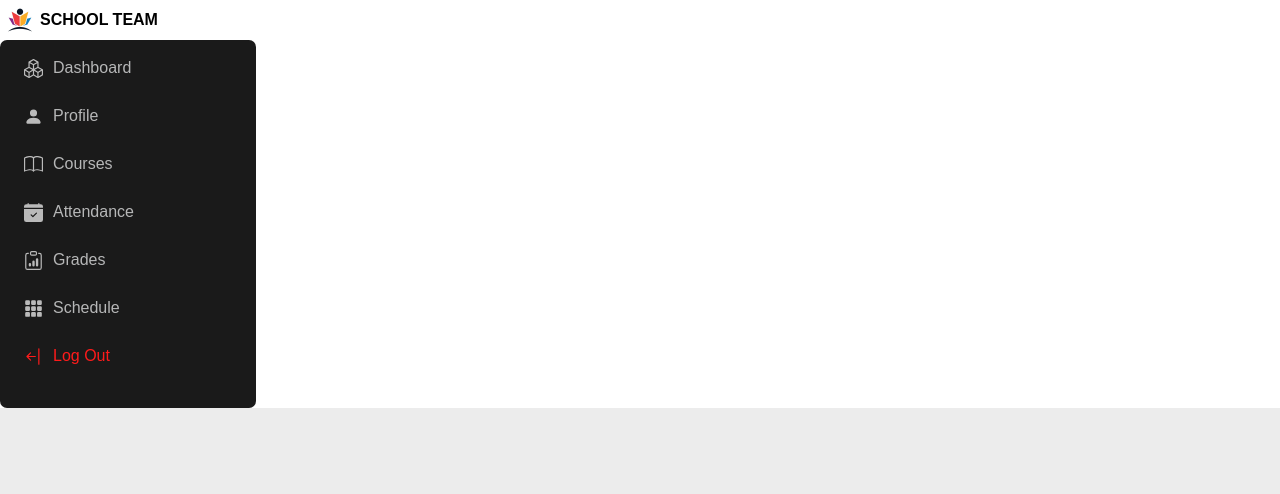
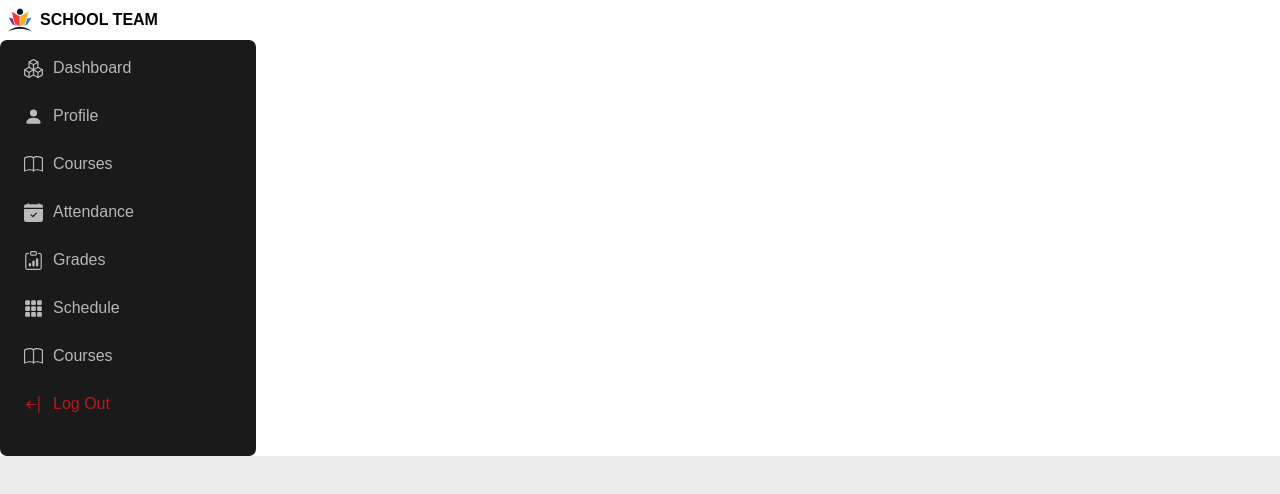
Before and after one commit to maryam-hussien/schoolManagmentSystem, a React (Vite) app in the folder FrontEnd/: page /dashboard in a window 1280 px wide. Shown: the top 494 px of the page. Built offline with nearby package versions, Linux system fonts and the light colour scheme.

Commit message:
Turn on the log out button

```diff
--- a/FrontEnd/src/Dashboard/DashComponents/DashSideBar/DashSidebar.jsx
+++ b/FrontEnd/src/Dashboard/DashComponents/DashSideBar/DashSidebar.jsx
@@ -1,10 +1,19 @@
 
 import './DashSidebar.css';
 import { Boxes, PersonFill, Book, CalendarCheckFill, ClipboardData, Grid3x3GapFill, ArrowBarLeft } from 'react-bootstrap-icons';
-import { NavLink } from 'react-router-dom';
+import { NavLink ,useNavigate  } from 'react-router-dom';
 
 const DashSidebar = () => {
+  const navigate = useNavigate();
+  const handleLogout = () => {
+    // Clear any authentication data (e.g., localStorage, session storage, cookies)
+    localStorage.removeItem('authToken'); // Example: removing token from localStorage
+
+    // Redirect to login page
+    navigate('/login'); // Change '/login' to your login route
+  };
   return (
+
     <div className="dashSidebar">
 
       <div className='px-4 py-3'>
@@ -51,14 +60,21 @@ const DashSidebar = () => {
             <Grid3x3GapFill style={{ color: "white", fontSize: "19px" }} />
             <span>Schedule</span>
           </NavLink>
-          <NavLink
-            className="icon-link icon-link-hover link-opacity-50-hover fw-light mb-4 opacity-100"
-            to="#"
-            style={{ color: "red" }}
+                    <NavLink
+            className="icon-link icon-link-hover link-opacity-50-hover link-light fw-light mb-4"
+            to="courses"
+          >
+            <Book style={{ color: "white", fontSize: "19px" }} />
+            <span>Courses</span>
+          </NavLink>
+          <div
+            className="icon-link icon-link-hover link-opacity-50-hover fw-light mb-4"
+            style={{ color: "red", cursor: "pointer" }}
+            onClick={handleLogout} // Logout handler on click
           >
             <ArrowBarLeft style={{ color: "red", fontSize: "19px" }} />
             <span>Log Out</span>
-          </NavLink>
+          </div>
         </ul>
       </div>
     </div>
--- a/FrontEnd/src/Dashboard/DashPages/DashProfile/EditProfile/EditProfile.jsx
+++ b/FrontEnd/src/Dashboard/DashPages/DashProfile/EditProfile/EditProfile.jsx
@@ -1,4 +1,6 @@
 import { useState } from "react";
+import { ArrowLeft } from "react-bootstrap-icons";
+import { useNavigate } from "react-router-dom";
 import "./EditProfile.css";
 
 const EditProfile = () => {
@@ -9,6 +11,8 @@ const EditProfile = () => {
     address: "285 N Broad St, Elizabeth, NJ 07208, USA",
     profileImage: null,
   });
+
+  const navigate = useNavigate(); // Hook for navigation
 
   const handleInputChange = (e) => {
     const { name, value } = e.target;
@@ -41,8 +45,18 @@ const EditProfile = () => {
       alert("Your account has been deleted.");
     }
   };
+    const goBackToProfile = () => {
+    navigate('/dashboard/dashProfile'); // Navigating to the profile page
+  };
   return (
     <div className="edit-profile-container">
+
+      <div className="back-btn" onClick={goBackToProfile} style={{ cursor: "pointer", display: "flex", alignItems: "center" }}>
+        <ArrowLeft size={24} style={{ marginRight: "8px" }} />
+        <span>Back to Profile</span>
+      </div>
+
+
       <h2>Edit Profile</h2>
       <form onSubmit={handleSubmit}>
         <div className="form-group">
```
